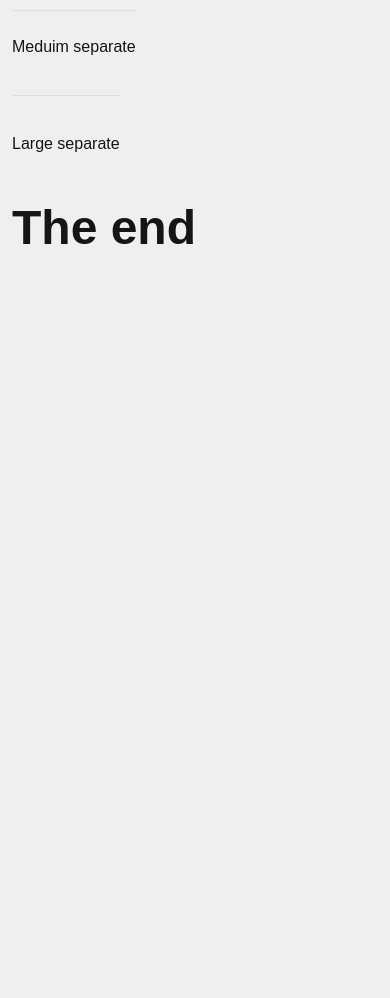
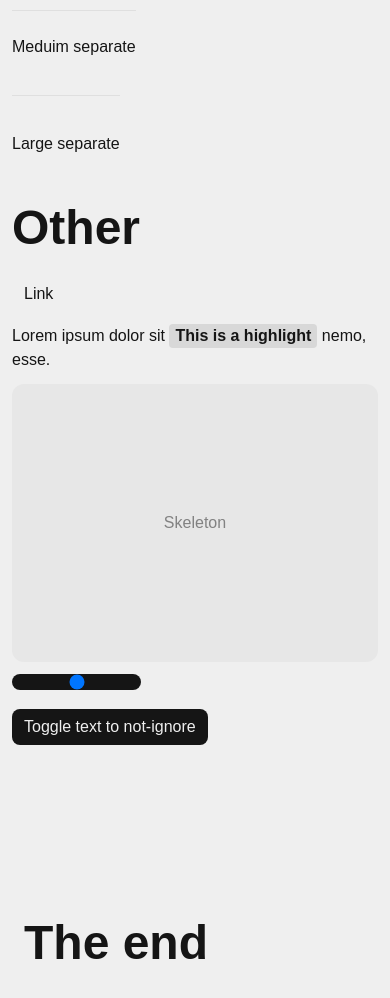
Before and after one commit to FarzadVav/kadoui-css, a website built with Vite: page apps/playground/index.html in a window 390 px wide. Shown: the part 5614-6612 px from the top of the page. Before the commit the page ends 5914 px from the top, so only its background shows below. Built offline with nearby package versions, Linux system fonts and the light colour scheme.

Commit message:
add other to playground

```diff
--- a/apps/playground/index.html
+++ b/apps/playground/index.html
@@ -440,7 +440,36 @@
       </div>
     </div>
 
-    <p class="container heading my-12">The end</p>
+    <p class="container heading mt-12">Other</p>
+    <div class="container mt-6">
+      <button class="btn btn-ghost link">Link</button>
+
+      <p class="mt-3">
+        Lorem ipsum dolor sit <span class="highlight">This is a highlight</span> nemo,
+        esse.
+      </p>
+
+      <div class="f-center skeleton h-[33vh] mt-3">Skeleton</div>
+
+      <input
+        class="range-slider mt-3"
+        type="range" />
+
+      <div class="mt-3">
+        <button
+          id="toggle-text-btn"
+          class="btn btn-fill"></button>
+        <p
+          class="mt-1.5"
+          id="toggle-text-p">
+          Lorem ipsum dolor sit amet consectetur adipisicing elit. Doloribus eius alias
+          dolorem maxime suscipit placeat eligendi omnis esse ducimus doloremque est
+          voluptas laudantium, voluptatum cumque unde consequuntur error quae minima.
+        </p>
+      </div>
+
+      <p class="container heading my-12">The end</p>
+    </div>
 
     <script
       type="module"
--- a/apps/playground/src/main.ts
+++ b/apps/playground/src/main.ts
@@ -2,12 +2,29 @@ import { createIcons, icons } from "lucide";
 createIcons({ icons });
 
 const kadouiElements = document.querySelectorAll("[data-kadoui=element]");
-
 Array.from(kadouiElements).forEach((elem) => {
   elem.addEventListener("click", () => {
     alert(`<${elem.localName} class="${elem.className}" />`);
   });
 });
+
+const toggleTextBtn = document.getElementById("toggle-text-btn");
+const toggleTextP = document.getElementById("toggle-text-p");
+function handleToggleText() {
+  if (!toggleTextBtn) return;
+
+  if (Array.from(toggleTextP?.classList || []).includes("ignore")) {
+    toggleTextBtn.innerHTML = "Toggle text to ignore";
+    toggleTextP?.classList.remove("ignore");
+    toggleTextP?.classList.add("not-ignore");
+  } else {
+    toggleTextBtn.innerHTML = "Toggle text to not-ignore";
+    toggleTextP?.classList.remove("not-ignore");
+    toggleTextP?.classList.add("ignore");
+  }
+}
+handleToggleText();
+toggleTextBtn?.addEventListener("click", handleToggleText);
 
 window.addEventListener("load", () => {
   try {
--- a/packages/@kadoui-css/src/styles/button.css
+++ b/packages/@kadoui-css/src/styles/button.css
@@ -60,10 +60,6 @@
   @apply text-palette hover:bg-palette/10;
 }
 
-@utility btn-link {
-  @apply underline decoration-transparent decoration-0 hover:decoration-palette focus-visible:decoration-palette;
-}
-
 @utility btn-icon-size {
   width: clamp(calc(var(--btn-h) / 2), calc(var(--btn-h) / 2), calc(var(--btn-h) / 2));
   height: clamp(calc(var(--btn-h) / 2), calc(var(--btn-h) / 2), calc(var(--btn-h) / 2));
--- a/packages/@kadoui-css/src/styles/other.css
+++ b/packages/@kadoui-css/src/styles/other.css
@@ -1,9 +1,13 @@
+@utility link {
+  @apply underline decoration-transparent decoration-0 hover:decoration-palette focus-visible:decoration-palette;
+}
+
 @utility highlight {
   @apply px-1.5 bg-palette/10 text-palette rounded font-bold;
 }
 
 @utility skeleton {
-  @apply bg-background-thick rounded-lg animate-pulse;
+  @apply card animate-pulse;
 }
 
 @utility ignore {
@@ -14,6 +18,6 @@
   @apply opacity-100 visible pointer-events-auto;
 }
 
-@utility slider {
+@utility range-slider {
   @apply bg-palette rounded-full appearance-none cursor-grab active:cursor-grabbing;
 }
```
